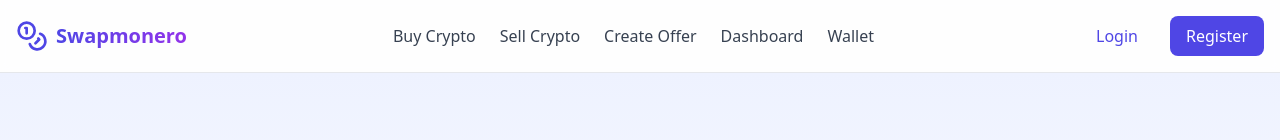
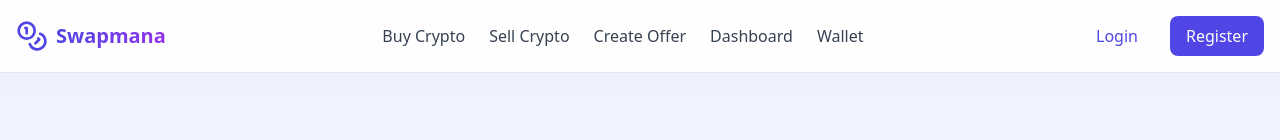
Before and after one commit to aimwizards/ugandacoin1, a React (Vite) app: page / in a window 1280 px wide. Shown: the top 140 px of the page. Built offline with nearby package versions, Linux system fonts and the light colour scheme.

Commit message:
Update Logo.tsx

```diff
--- a/src/components/Header/Logo.tsx
+++ b/src/components/Header/Logo.tsx
@@ -7,7 +7,7 @@ export const Logo = () => {
     <Link to="/" className="flex items-center gap-2 group">
       <Coins className="w-8 h-8 text-indigo-600" />
       <span className="text-xl font-bold bg-gradient-to-r from-indigo-600 to-purple-600 bg-clip-text text-transparent group-hover:from-indigo-500 group-hover:to-purple-500">
-        Swapmonero
+        Swapmana
       </span>
     </Link>
   );
```
